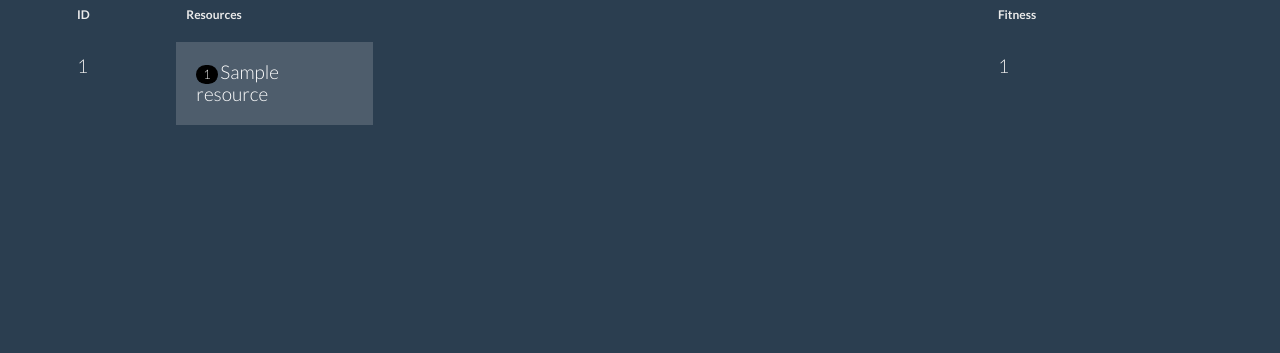
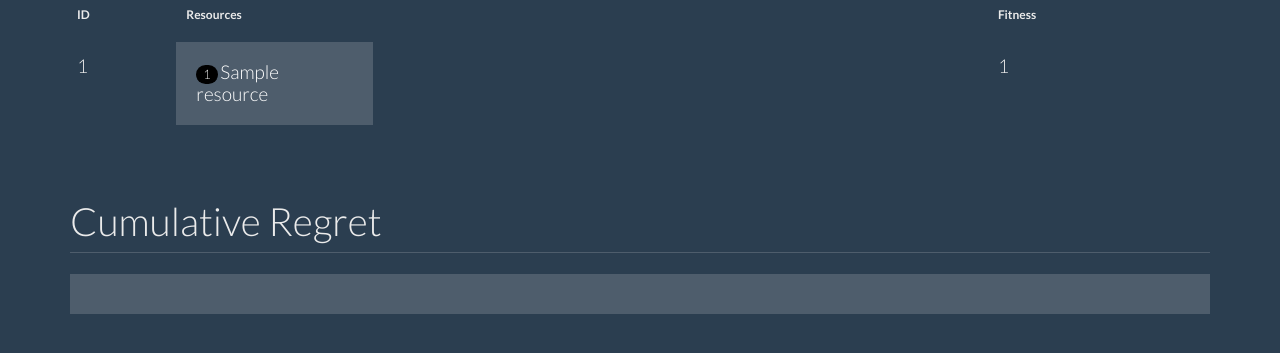
Before and after one commit to mslatour/oertutor, a Django app: a page that uses oertutor/ga/monitor/templates/ga_monitor_population.html in a window 1280 px wide. Shown: the part 176-529 px from the top of the page. Run offline with Django 3.2, Linux system fonts and the light colour scheme; tables that the repository leaves empty hold one stand-in row (values such as "Sample post"); some libraries are stand-ins or nearby versions.

Commit message:
Added cumulative regret graph for population monitor

```diff
--- a/oertutor/ga/monitor/templates/ga_monitor_population.html
+++ b/oertutor/ga/monitor/templates/ga_monitor_population.html
@@ -6,7 +6,9 @@
         <title>OER Tutor: GA Monitor</title>
         <meta name="viewport" content="width=device-width, initial-scale=1">
         <link href="{% static 'css/bootstrap.superhero.min.css' %}" rel="stylesheet" media="screen">
+        <link href="{% static 'css/ga_monitor.css' %}" rel="stylesheet" media="screen">
         <script src="{% static 'js/jquery.min.js' %}"></script>
+        <script src="{% static 'js/d3.v3.min.js' %}"></script>
         <script src="{% static 'js/bootstrap.min.js' %}"></script>
         {% block headinclude %}{% endblock %}
     </head>
@@ -79,5 +81,85 @@
             {% endfor %}
             </div>
         </div>
+        <div class="col-lg-12">
+            <div class="page-header h1">Cumulative Regret</div>
+        </div>
+        <div class="col-lg-12">
+			<div class="well" id="regret-function">
+		<script>
+		var margin = {top: 20, right: 20, bottom: 30, left: 50},
+			width = 960 - margin.left - margin.right,
+			height = 500 - margin.top - margin.bottom;
+
+		var x = d3.scale.linear()
+			.range([0, width]);
+
+		var y = d3.scale.linear()
+			.range([height, 0]);
+
+		var xAxis = d3.svg.axis()
+			.scale(x)
+			.orient("bottom");
+
+		var yAxis = d3.svg.axis()
+			.scale(y)
+			.orient("left");
+
+		var line = d3.svg.line()
+			.x(function(d) { return x(d.evaluation); })
+			.y(function(d) { return y(d.regret); });
+
+		var svg = d3.select("#regret-function").append("svg")
+			.attr("width", width + margin.left + margin.right)
+			.attr("height", height + margin.top + margin.bottom)
+		  .append("g")
+			.attr("transform", "translate(" + margin.left + "," + margin.top + ")");
+
+		data = [
+		{% for regret in regret_data %}
+		{% if forloop.last %}
+			{"evaluation": {{ forloop.counter }}, regret: {{ regret }}}
+		{% else %}
+			{"evaluation": {{ forloop.counter }}, regret: {{ regret }}},
+		{% endif %}
+		{% endfor %}
+		];
+		cumul = 0.0
+		data.forEach(function(d) {
+			d.regret = cumul+d.regret;
+			cumul = d.regret
+		});
+
+		x.domain(d3.extent(data, function(d) { return d.evaluation; }));
+		y.domain(d3.extent(data, function(d) { return d.regret; }));
+
+		svg.append("g")
+		  .attr("class", "x axis")
+		  .attr("transform", "translate(0," + height + ")")
+		  .call(xAxis)
+		.append("text")
+		  .style("text-anchor", "end")
+		  .attr("x", width)
+		  .attr("dy", "-.71em")
+		  .text("Evaluation");
+
+		svg.append("g")
+		  .attr("class", "y axis")
+		  .call(yAxis)
+		.append("text")
+		  .attr("transform", "rotate(-90)")
+		  .attr("y", 6)
+		  .attr("dy", ".71em")
+		  .style("text-anchor", "end")
+		  .text("Cumulative Regret");
+
+		svg.append("path")
+		  .datum(data)
+		  .attr("class", "line")
+		  .attr("d", line);
+		</script>
+
+        </div>
+	</div>
     </body>
 </html>
--- a/oertutor/ga/monitor/views.py
+++ b/oertutor/ga/monitor/views.py
@@ -24,7 +24,7 @@ def population_index(request):
 
 def population(request, pop_id):
     population = Population.objects.get(pk=pop_id)
-    data = {'generations':[]}
+    data = {'generations':[], 'regret_data': []}
     for i, generation in enumerate(population.generations.all()):
         data['generations'].append({
             'id': generation.pk,
@@ -48,6 +48,8 @@ def population(request, pop_id):
                     data['generations'][i]['individuals'][j]['genes'].append(
                         {'id': gene.pk, 'title': resource.title, 'link':resource.source}
                     )
+    for evaluation in Evaluation.objects.filter(population=population):
+        data['regret_data'].append(1-evaluation.value)
     return render(request, 'ga_monitor_population.html',data)
 
 def student(request):
--- /dev/null
+++ b/oertutor/static/css/ga_monitor.css
@@ -0,0 +1,13 @@
+/* Line graph d3 */
+.axis path,
+.axis line {
+  fill: none;
+  stroke: #fff;
+  shape-rendering: crispEdges;
+}
+
+.line {
+  fill: none;
+  stroke: steelblue;
+  stroke-width: 1.5px;
+}
```
